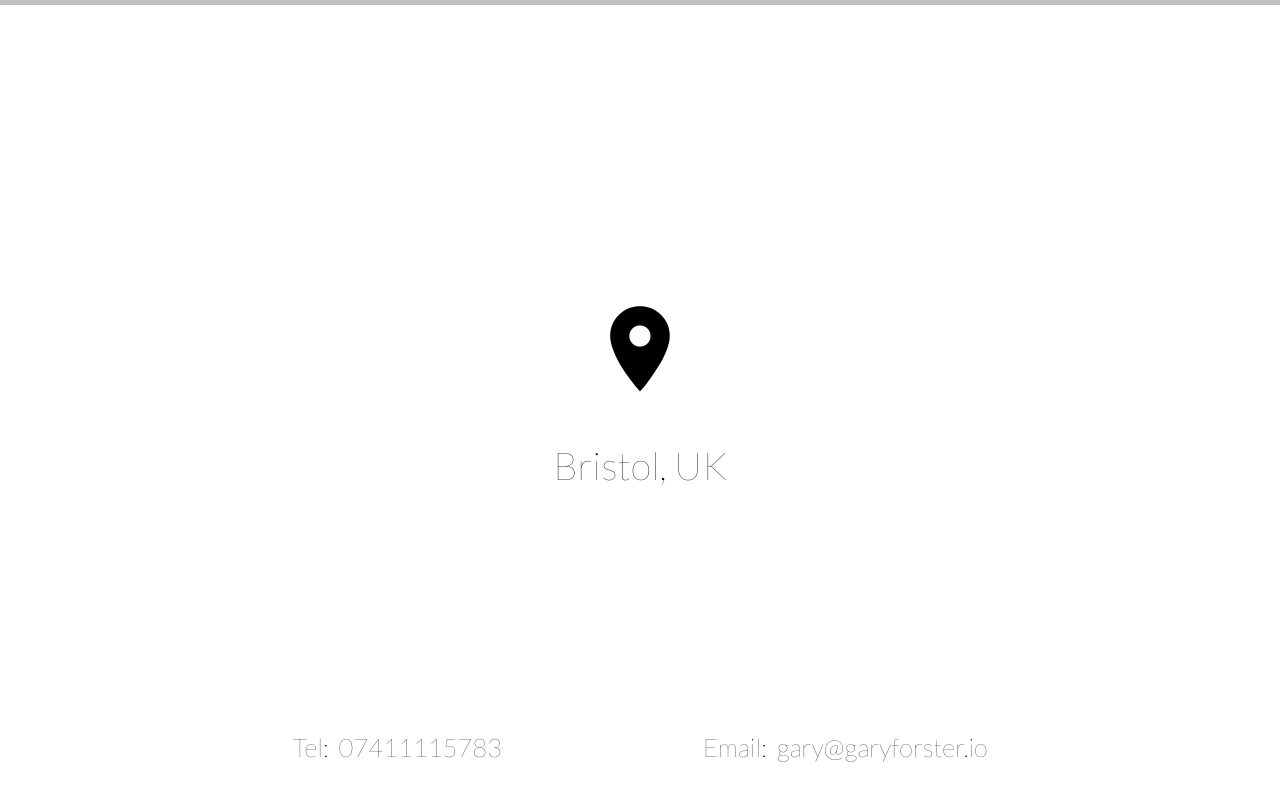
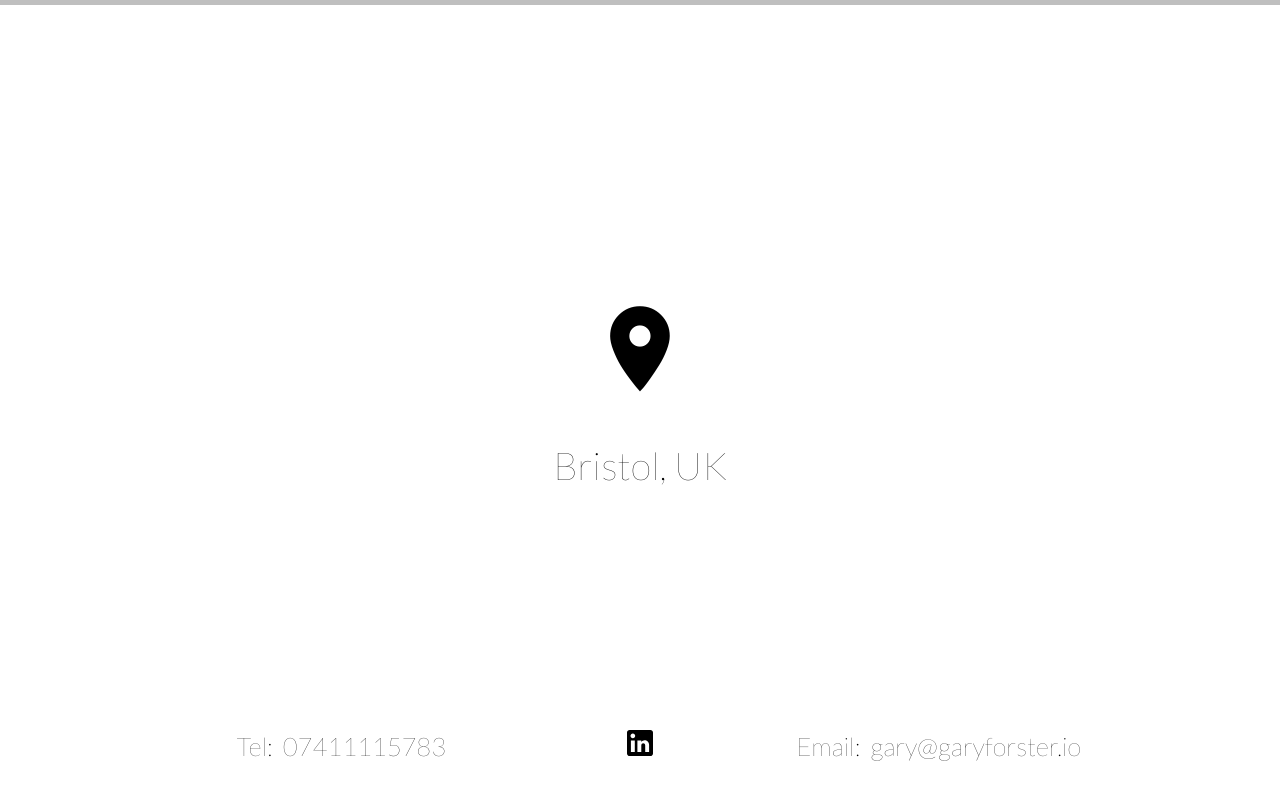
Before and after one commit to garyforsterio/landing-page, a plain HTML site: page index.html in a window 1280 px wide. Shown: the part 3188-3988 px from the top of the page. Drawn offline with Linux system fonts and the light colour scheme.

Commit message:
feat: add linkedin link

```diff
--- a/index.html
+++ b/index.html
@@ -299,10 +299,15 @@ APIs.push(moreExperience);</code></pre>
                 </a>
                 </div>
                 <div class="contact__option">
+                    <a href="https://www.linkedin.com/in/garyforsterio/" target="_blank">
+                        <img src="./assets/icons/linkedin.svg" alt="LinkedIn">
+                    </a>
+                </div>
+                <div class="contact__option">
                     Email:&nbsp;
                     <a href="mailto:gary@garyforster.io">
-                    gary@garyforster.io
-                </a>
+                        gary@garyforster.io
+                    </a>
                 </div>
             </div>
         </div>
--- a/styles.css
+++ b/styles.css
@@ -65,8 +65,17 @@ body {
     i.segment__toggle {
       font-size: 2vw;
     }
+    div.contact__via {
+      flex-direction: row;
+    }
     div.contact__option {
       font-size: 2vw;
+    }
+    div.contact__option:nth-of-type(2) {
+      order: unset;
+    }
+    div.contact__option img {
+      height: 2vw;
     }
     i.contact__icon {
       font-size: 8vw;
@@ -299,12 +308,24 @@ body {
 .contact__via {
     display: flex;
     flex-wrap: wrap;
+    flex-direction: column;
     justify-content: space-around;
     align-items: center;
 }
 
 .contact__option {
+  padding: 1px 0;
+  flex: 1;
+  text-align: center;
   font-size: 4vw;
+}
+
+.contact__option:nth-of-type(2) {
+  order: -1;
+}
+
+.contact__option img {
+  height: 4vw;
 }
 
 .contact__option a {
```
Also changed, not shown: assets/icons/linkedin.svg (added).
